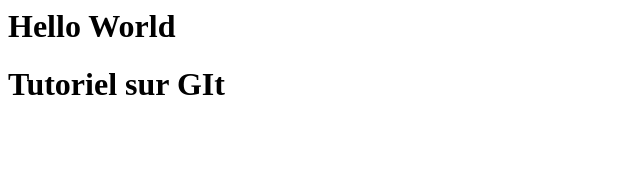
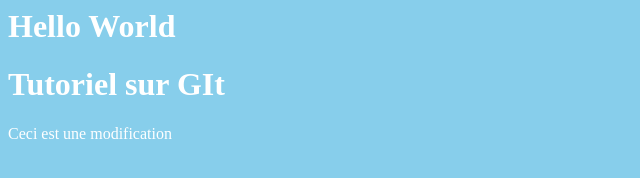
Before and after one commit to Yassim-B/tuto-git, a plain HTML site: page index.html in a window 1280 px wide. Shown: the whole page, without its empty margins (0-640 px from the left). Drawn offline with Linux system fonts and the light colour scheme.

Commit message:
add colors

```diff
--- a/index.html
+++ b/index.html
@@ -2,12 +2,18 @@
 
 
 <head>
-
+<style> body{
+background-color:skyblue;
+}
+h1,p{
+color:#ffffff;
+}
+</style>
 </head>
 
 <body>
 <h1>Hello World</h1>
 <h1>Tutoriel sur GIt</h1>
-
+<p> Ceci est une modification</p>
 </body>
 </html>
```
